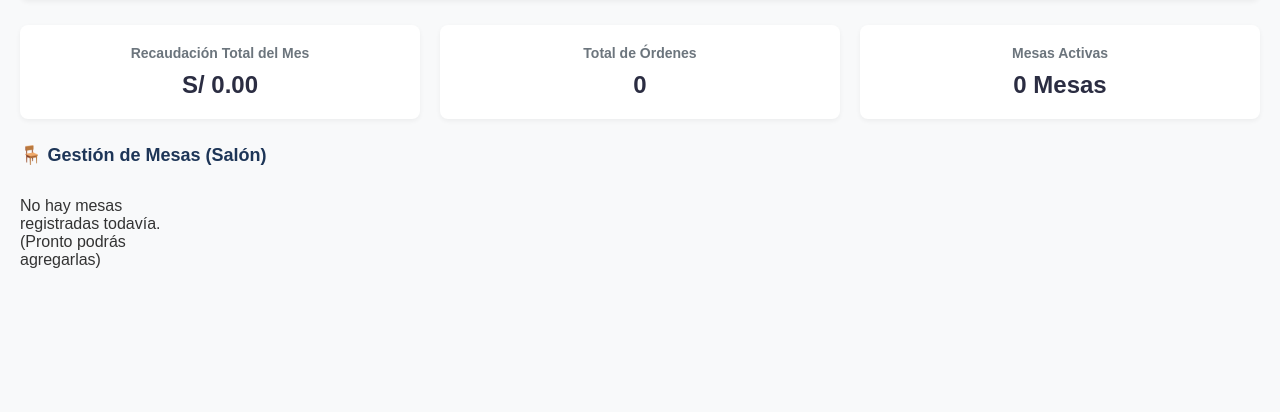
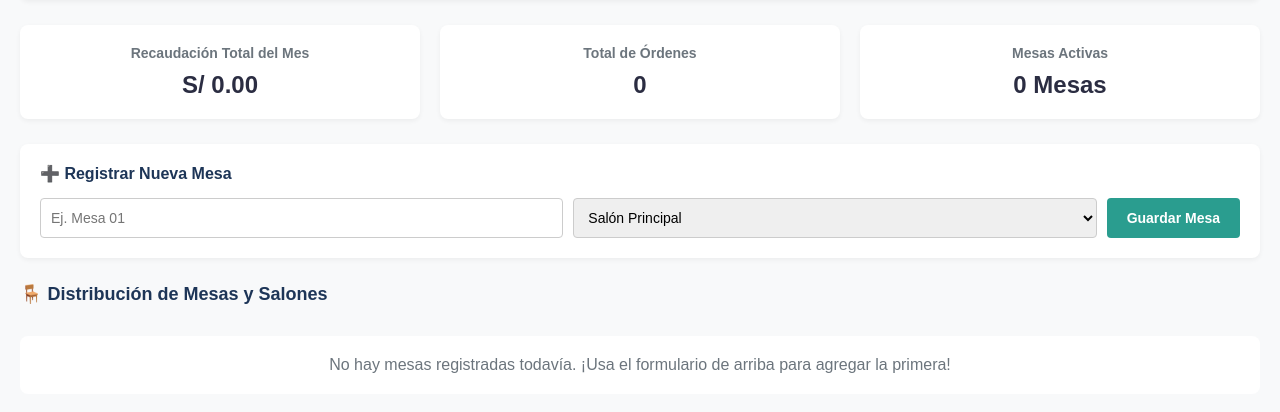
Before and after one commit to Iza-bel06/aventura, a Flask app: page / in a window 1280 px wide. Shown: the part 76-488 px from the top of the page. Run offline with Flask 3, Linux system fonts and the light colour scheme; a user stored in the database is signed in.

Commit message:
Add form for registering new tables and update styles
Added a form for registering new tables with fields for table number and salon selection. Updated styles for form and mesa cards.

```diff
--- a/templates/index.html
+++ b/templates/index.html
@@ -17,11 +17,18 @@
 
         .section-title { font-size: 18px; font-weight: bold; margin-bottom: 15px; color: #1d3557; }
 
-        .mesas-grid { display: grid; grid-template-columns: repeat(auto-fill, minmax(150px, 1fr)); gap: 15px; margin-bottom: 30px; }
-        .mesa-card { background: white; border: 2px solid #2a9d8f; border-radius: 8px; padding: 15px; text-align: center; cursor: pointer; transition: 0.2s; }
-        .mesa-card:hover { background: #e9f5f3; }
-        .mesa-card h4 { margin: 0 0 5px 0; color: #2a9d8f; }
-        .mesa-card span { font-size: 12px; color: #6c757d; }
+        .form-container { background: white; padding: 20px; border-radius: 8px; margin-bottom: 25px; box-shadow: 0 2px 5px rgba(0,0,0,0.05); }
+        .form-container h3 { margin-top: 0; color: #1d3557; font-size: 16px; margin-bottom: 15px; }
+        .form-row { display: flex; gap: 10px; }
+        .form-row input, .form-row select { padding: 10px; border: 1px solid #ccc; border-radius: 4px; flex: 1; font-size: 14px; }
+        .form-row button { background: #2a9d8f; color: white; border: none; padding: 10px 20px; border-radius: 4px; cursor: pointer; font-weight: bold; font-size: 14px; }
+        .form-row button:hover { background: #21867a; }
+
+        .mesas-grid { display: grid; grid-template-columns: repeat(auto-fill, minmax(160px, 1fr)); gap: 15px; margin-bottom: 30px; }
+        .mesa-card { background: white; border: 2px solid #2a9d8f; border-radius: 8px; padding: 15px; text-align: center; transition: 0.2s; }
+        .mesa-card h4 { margin: 0 0 5px 0; color: #2a9d8f; font-size: 16px; }
+        .mesa-card p { margin: 5px 0; font-size: 13px; color: #6c757d; }
+        .mesa-card span { font-size: 12px; background: #e9f5f3; padding: 3px 8px; border-radius: 4px; color: #2a9d8f; font-weight: bold; }
     </style>
 </head>
 <body>
@@ -51,18 +58,33 @@
         </div>
     </div>
 
+    <!-- Formulario para Registrar Nueva Mesa -->
+    <div class="form-container">
+        <h3>➕ Registrar Nueva Mesa</h3>
+        <form action="/agregar-mesa" method="POST" class="form-row">
+            <input type="text" name="numero" placeholder="Ej. Mesa 01" required>
+            <select name="salon">
+                <option value="Salón Principal">Salón Principal</option>
+                <option value="Terraza">Terraza</option>
+                <option value="VIP">VIP</option>
+            </select>
+            <button type="submit">Guardar Mesa</button>
+        </form>
+    </div>
+
     <!-- Gestión de Mesas (Salón) -->
-    <div class="section-title">🪑 Gestión de Mesas (Salón)</div>
+    <div class="section-title">🪑 Distribución de Mesas y Salones</div>
     <div class="mesas-grid">
         {% if mesas %}
             {% for mesa in mesas %}
             <div class="mesa-card">
                 <h4>{{ mesa.numero }}</h4>
-                <span>{{ mesa.estado }}</span>
+                <p>Zona: <strong>{{ mesa.salon }}</strong></p>
+                <span>Estado: {{ mesa.estado }}</span>
             </div>
             {% endfor %}
         {% else %}
-            <p>No hay mesas registradas todavía. (Pronto podrás agregarlas)</p>
+            <p style="grid-column: 1 / -1; color: #6c757d; background: white; padding: 20px; border-radius: 8px; text-align: center;">No hay mesas registradas todavía. ¡Usa el formulario de arriba para agregar la primera!</p>
         {% endif %}
     </div>
 
```
